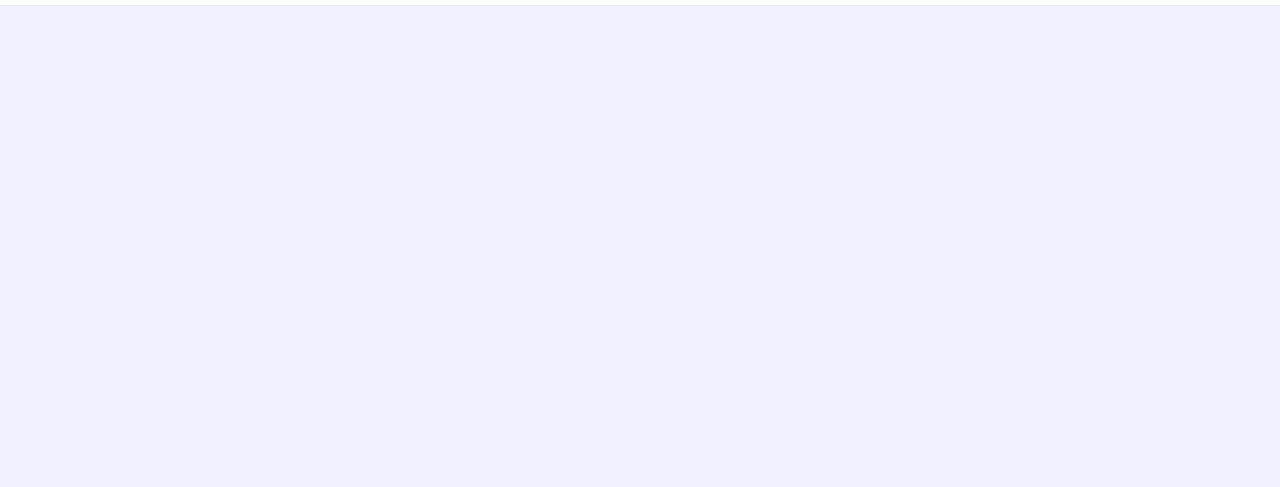
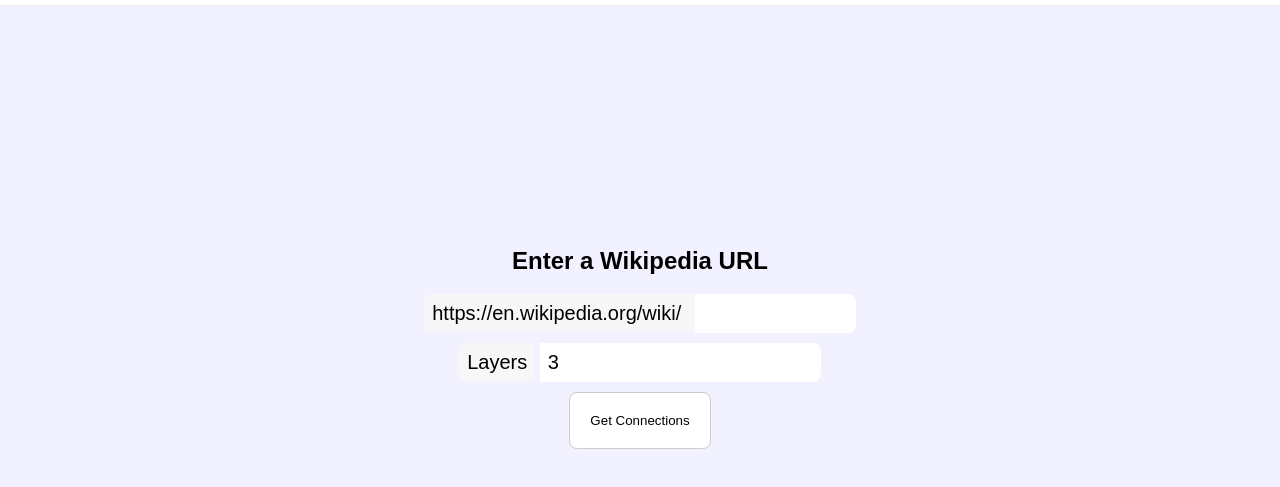
Before and after one commit to theswerd/wikiviz, a plain HTML site: page index.html in a window 1280 px wide. Shown: the part 57-544 px from the top of the page. Drawn offline with Linux system fonts and the light colour scheme.

Commit message:
initial ui done

```diff
--- /dev/null
+++ b/css/button.css
@@ -0,0 +1,28 @@
+button {
+    margin: 10px;
+    padding: 20px;
+    background-color: white;
+    border-radius: 8px;
+    transition: 300ms ease;
+}
+
+button.enabled {
+    border:1px #6666ff solid;
+    cursor:pointer;
+
+
+}
+button.disabled    {
+
+    border:1px #ccc solid;
+    cursor:not-allowed;
+}
+
+button .enabled :hover {
+    border:1px #0000ff solid;
+    background-color: #f4f4f4;
+}
+button:focus{
+
+    outline: none;
+}
--- /dev/null
+++ b/css/center.css
@@ -0,0 +1,6 @@
+center {
+    display: flex;
+    justify-content: center;
+    align-items: center;
+    height: 100%;
+}
--- a/css/index.css
+++ b/css/index.css
@@ -1,5 +1,7 @@
-
 @import "nav.css";
+@import "center.css";
+@import "textfield.css";
+@import "button.css";
 
 
 body {
--- /dev/null
+++ b/css/textfield.css
@@ -0,0 +1,24 @@
+input {
+    border: none;
+    padding: 8px;
+    border-radius: 0px 8px 8px 0px;
+    font-size: 20px;
+
+}
+
+input:focus {
+    outline: none;
+}
+
+prefix {
+    background-color: #f7f7f7;
+    padding: 8px;
+    font-size: 20px;
+    border-radius: 8px 0px 0px 8px;
+
+}
+
+.enter_url {
+    display: flex;
+    flex-direction: column;
+}
--- a/index.html
+++ b/index.html
@@ -10,7 +10,8 @@
         <p id="subheader">Visualize Wikipedia Page Connections</p>
       </div>
 
-      <iframe class="sponsor"
+      <iframe
+        class="sponsor"
         src="https://github.com/sponsors/theswerd/button"
         title="Sponsor theswerd"
         height="35"
@@ -18,10 +19,21 @@
         style="border: 0"
       ></iframe>
     </nav>
-    <center>
-        <input type="url"/>
-
-
+    <center class="enter_url">
+      <h2>Enter a Wikipedia URL</h2>
+      <div>
+        <prefix> https://en.wikipedia.org/wiki/ </prefix>
+       <input size="10" type="url" id="baseURL" autofocus />
+      </div>
+      <div style="height: 10px;"> </div>
+      <div>
+        <prefix>Layers</prefix>
+        <input value="3" type="number" id="depth">
+      </div>
+      <button id="getConnections" class='disabled' onclick="getConnections()">
+        Get Connections
+      </button>
     </center>
+    <script src="js/index.js"></script>
   </body>
 </html>
--- /dev/null
+++ b/js/index.js
@@ -0,0 +1,31 @@
+console.log("Welcome to WikiViz");
+
+document.getElementById("baseURL").addEventListener("input", (event) => {
+  if (event.target.value.startsWith("https://en.wikipedia.org/wiki/")) {
+    event.target.value = event.target.value.replace(
+      "https://en.wikipedia.org/wiki/",
+      ""
+    );
+  }
+  event.target.size =
+    event.target.value.length < 10 ? 10 : event.target.value.length;
+
+    if(event.target.value.length >= 1) {
+        document.getElementById('getConnections').className = "enabled";
+    }else{
+        document.getElementById('getConnections').className = "disabled";
+
+    }
+});
+
+document.getElementById("depth").addEventListener("input", (event) => {
+  if (event.target.value < 1) {
+    event.target.value = 1;
+  } else if (event.target.value > 6) {
+    event.target.value = 6;
+  }
+});
+
+let getConnections = () => {
+  console.log("Connected");
+};
```
Lines whose indentation alone changed are shown as unchanged.
